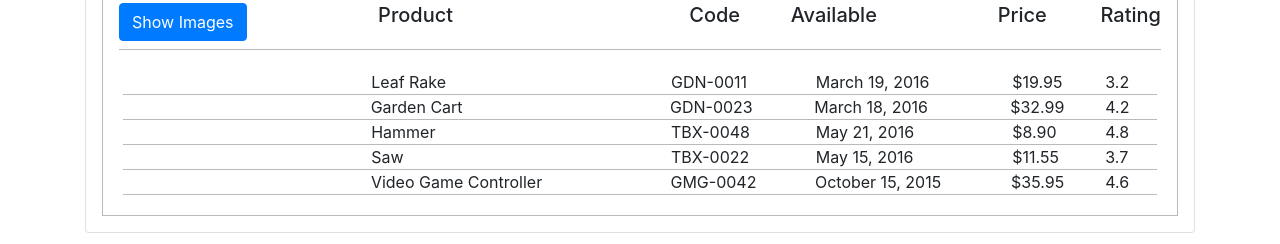
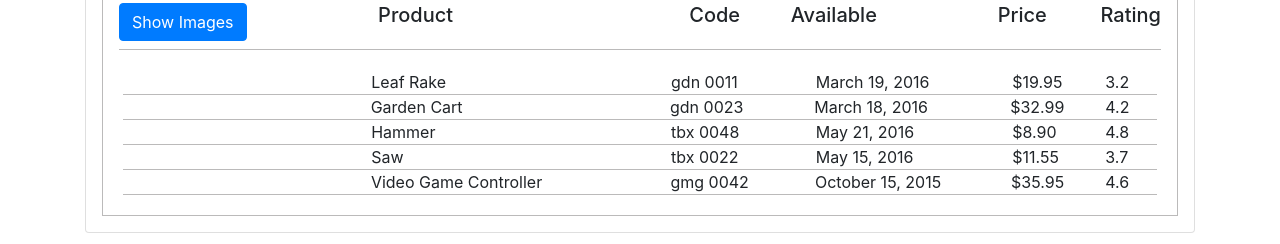
Before and after one commit to danhoffmanjr/ngInventory-Manager, an Angular app in the folder Inventory-Manager/: page / in a window 1280 px wide. Shown: the part 195-439 px from the top of the page. Built offline with nearby package versions, Linux system fonts and the light colour scheme.

Commit message:
created a custom pipe that converts dashes to spaces.

```diff
--- a/Inventory-Manager/src/app/app.module.ts
+++ b/Inventory-Manager/src/app/app.module.ts
@@ -4,11 +4,13 @@
 
 import { AppComponent } from './app.component';
 import { ProductListComponent } from './products/product-list.component';
+import { ConvertToSpacesPipe } from './shared/convert-to-spaces.pipe';
 
 @NgModule({
   declarations: [
     AppComponent,
-    ProductListComponent
+    ProductListComponent,
+    ConvertToSpacesPipe
   ],
   imports: [
     BrowserModule,
--- a/Inventory-Manager/src/app/products/product-list.component.html
+++ b/Inventory-Manager/src/app/products/product-list.component.html
@@ -22,7 +22,7 @@
       <div class="product-item" *ngFor='let product of products'>
         <div class="image"><img *ngIf='showImage' [src]='product.imageUrl' [title]='product.productName'></div>
         <div class="product-name">{{product.productName}}</div>
-        <div class="product-code">{{product.productCode}}</div>
+        <div class="product-code">{{product.productCode | lowercase | convertToSpaces:'-'}}</div>
         <div class="date-available">{{product.releaseDate}}</div>
         <div class="price">{{product.price | currency:'USD':true:'1.2-2'}}</div>
         <div class="rating">{{product.rating}}</div>
--- a/Inventory-Manager/src/app/products/product-list.component.ts
+++ b/Inventory-Manager/src/app/products/product-list.component.ts
@@ -69,7 +69,8 @@
     this.showImage = !this.showImage;
   }
 
-  ngOnInit() {
+  ngOnInit(): void {
+    console.log('Product List component loaded');
   }
 
 }
--- /dev/null
+++ b/Inventory-Manager/src/app/shared/convert-to-spaces.pipe.ts
@@ -0,0 +1,11 @@
+import { Pipe, PipeTransform } from '@angular/core';
+
+@Pipe({
+    name: 'convertToSpaces'
+})
+export class ConvertToSpacesPipe implements PipeTransform {
+
+    transform(value: string, character: string): string {
+        return value.replace(character, ' ');
+    }
+}
```
